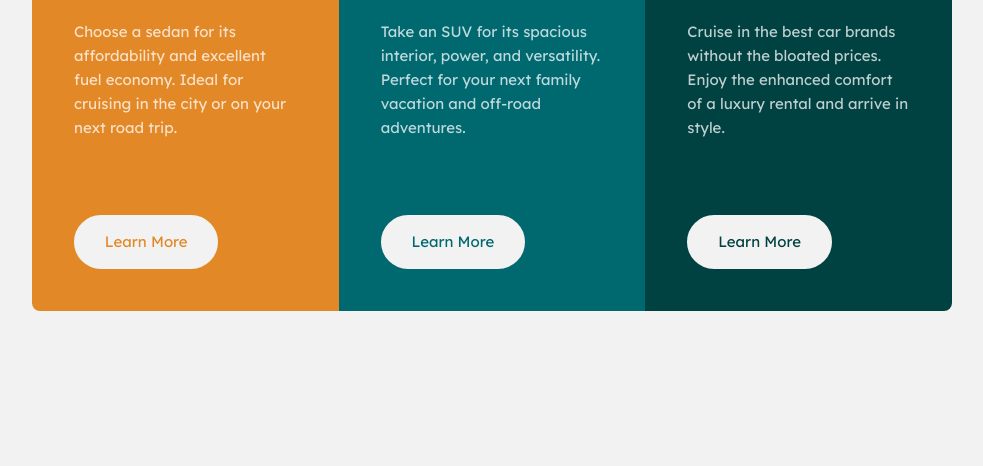
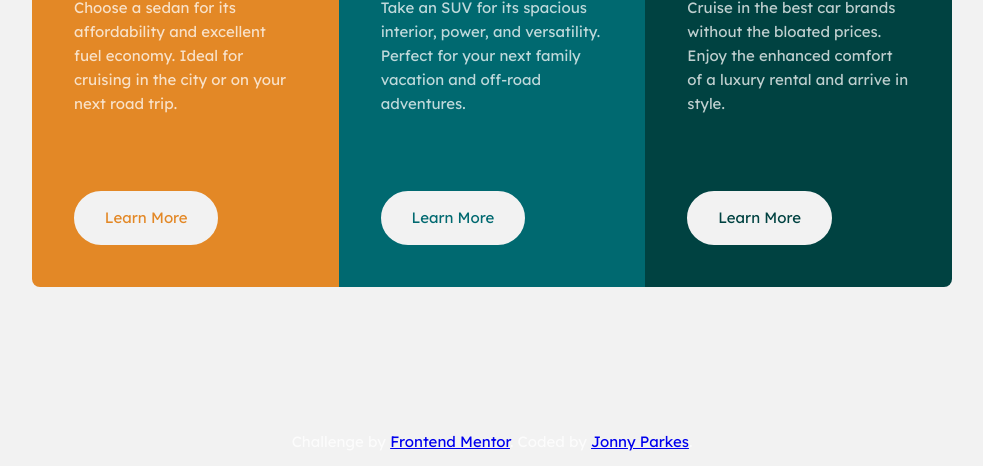
Before and after one commit to jparkes22/3-Column-Card, a plain HTML site: page index.html in a window 1280 px wide. Shown: the part 334-800 px from the top of the page, without its empty margins (148-1131 px from the left). Drawn offline with Linux system fonts and the light colour scheme.

Commit message:
initial commit

```diff
--- a/css/style.css
+++ b/css/style.css
@@ -22,7 +22,9 @@
     width: min(100% - 3rem, 920px);
     margin-inline:auto;
 }
-
+.attribution{
+    color: #333;
+}
 .btn {
     cursor: pointer;
     text-decoration: none;
--- a/index.html
+++ b/index.html
@@ -37,6 +37,9 @@
             </div><!-- /.cards -->
         </div><!-- /.container -->
     </main>
-
+    <div class="attribution">
+        Challenge by <a href="https://www.frontendmentor.io?ref=challenge" target="_blank">Frontend Mentor</a>.
+        Coded by <a href="https://www.frontendmentor.io/profile/jparkes22">Jonny Parkes</a>.
+      </div>
 </body>
 </html>
```
